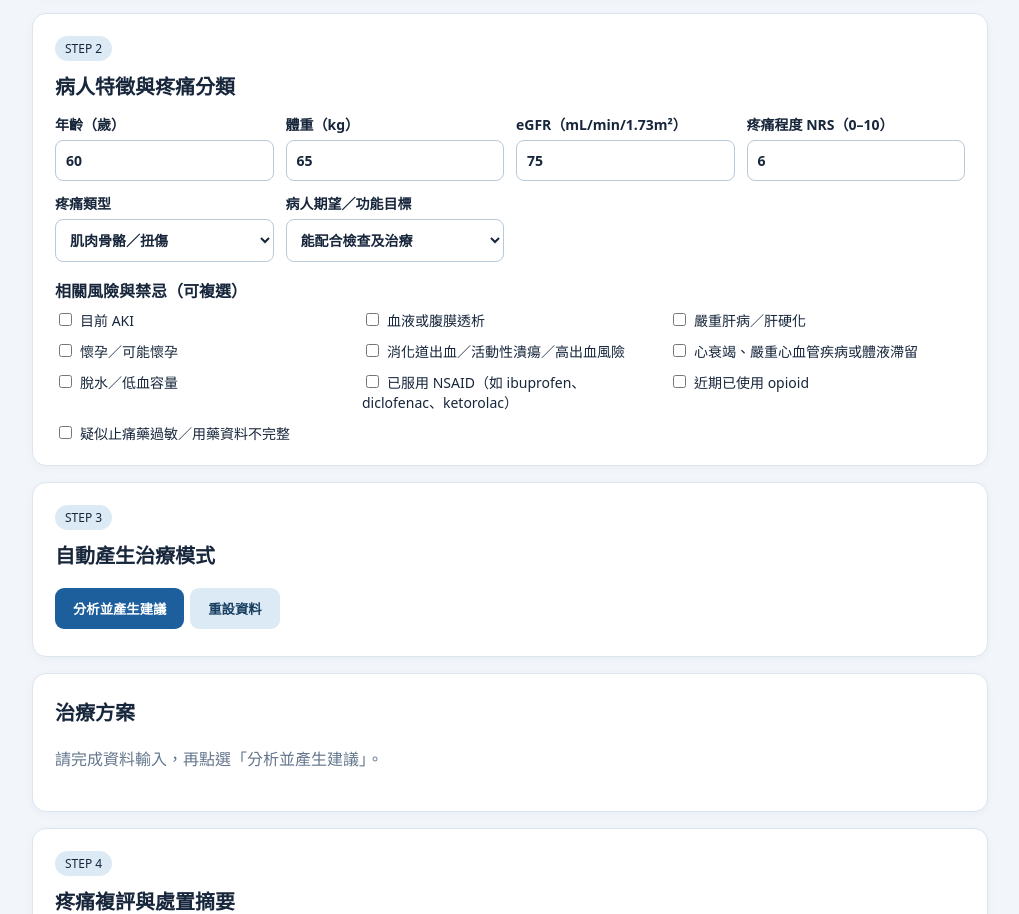
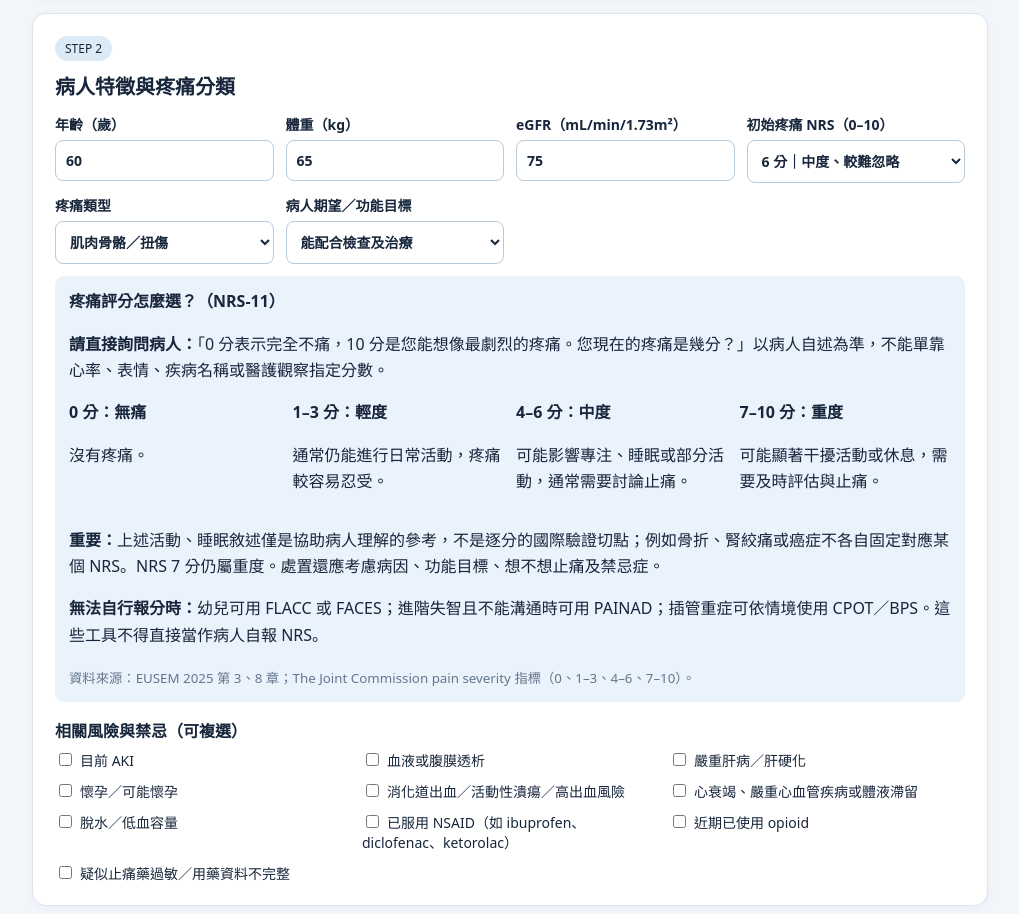
Before and after one commit to yht5582-source/pain, a plain HTML site: page index.html in a window 1280 px wide. Shown: the part 1020-1934 px from the top of the page, without its empty margins (130-1149 px from the left). Drawn offline with Linux system fonts and the light colour scheme.

Commit message:
Add patient-centered NRS anchors, severity guide and accessible dropdowns

```diff
--- a/index.html
+++ b/index.html
@@ -27,10 +27,20 @@
 <label class="field">年齡（歲）<input id="age" type="number" min="0" max="120" value="60"></label>
 <label class="field">體重（kg）<input id="weight" type="number" min="1" max="300" value="65"></label>
 <label class="field">eGFR（mL/min/1.73m²）<input id="egfr" type="number" min="0" max="150" value="75"></label>
-<label class="field">疼痛程度 NRS（0–10）<input id="nrs" type="number" min="0" max="10" value="6"></label>
+<label class="field">初始疼痛 NRS（0–10）<select id="nrs" aria-label="初始 NRS"><option value="0">0 分｜完全不痛</option><option value="1">1 分｜極輕微疼痛</option><option value="2">2 分｜輕微、可察覺</option><option value="3">3 分｜輕度、略感困擾</option><option value="4">4 分｜中度疼痛</option><option value="5">5 分｜中度疼痛</option><option value="6" selected>6 分｜中度、較難忽略</option><option value="7">7 分｜重度疼痛</option><option value="8">8 分｜重度疼痛</option><option value="9">9 分｜極重度疼痛</option><option value="10">10 分｜可想像的最劇烈疼痛</option></select></label>
 <label class="field">疼痛類型<select id="cause"><option value="muscle">肌肉骨骼／扭傷</option><option value="fracture">骨折／創傷</option><option value="renal">腎絞痛／泌尿系統</option><option value="abdominal">腹痛（原因待查）</option><option value="headache">頭痛</option><option value="neuropathic">神經病變性疼痛</option><option value="other">其他／不明</option></select></label>
 <label class="field">病人期望／功能目標<select id="goal"><option>能配合檢查及治療</option><option>能活動或行走</option><option>能休息及睡眠</option><option>疼痛明顯下降</option></select></label>
 </div>
+<div class="note" id="nrsGuide"><h3 style="margin-top:0">疼痛評分怎麼選？（NRS-11）</h3>
+<p><strong>請直接詢問病人：</strong>「0 分表示完全不痛，10 分是您能想像最劇烈的疼痛。您現在的疼痛是幾分？」以病人自述為準，不能單靠心率、表情、疾病名稱或醫護觀察指定分數。</p>
+<div class="grid">
+<div><strong>0 分：無痛</strong><p>沒有疼痛。</p></div>
+<div><strong>1–3 分：輕度</strong><p>通常仍能進行日常活動，疼痛較容易忍受。</p></div>
+<div><strong>4–6 分：中度</strong><p>可能影響專注、睡眠或部分活動，通常需要討論止痛。</p></div>
+<div><strong>7–10 分：重度</strong><p>可能顯著干擾活動或休息，需要及時評估與止痛。</p></div></div>
+<p><strong>重要：</strong>上述活動、睡眠敘述僅是協助病人理解的參考，不是逐分的國際驗證切點；例如骨折、腎絞痛或癌症不各自固定對應某個 NRS。NRS 7 分仍屬重度。處置還應考慮病因、功能目標、想不想止痛及禁忌症。</p>
+<p><strong>無法自行報分時：</strong>幼兒可用 FLACC 或 FACES；進階失智且不能溝通時可用 PAINAD；插管重症可依情境使用 CPOT／BPS。這些工具不得直接當作病人自報 NRS。</p>
+<small>資料來源：EUSEM 2025 第 3、8 章；The Joint Commission pain severity 指標（0、1–3、4–6、7–10）。</small></div>
 <h3>相關風險與禁忌（可複選）</h3><div class="checks">
 <label><input type="checkbox" id="aki">目前 AKI</label>
 <label><input type="checkbox" id="dialysis">血液或腹膜透析</label>
@@ -47,7 +57,7 @@
 </div>
 <section id="result" aria-live="polite"><h2>治療方案</h2><p class="muted">請完成資料輸入，再點選「分析並產生建議」。</p></section>
 <section class="input-area"><span class="step">STEP 4</span><h2>疼痛複評與處置摘要</h2>
-<div class="grid"><label class="field">複評 NRS<select id="repeat" aria-label="複評 NRS"><option value="">請選擇複評疼痛程度</option><option value="0">0 分｜無痛</option><option value="1">1 分｜輕度疼痛</option><option value="2">2 分｜輕度疼痛</option><option value="3">3 分｜輕度疼痛</option><option value="4">4 分｜中度疼痛</option><option value="5">5 分｜中度疼痛</option><option value="6">6 分｜中度疼痛</option><option value="7">7 分｜重度疼痛</option><option value="8">8 分｜重度疼痛</option><option value="9">9 分｜重度疼痛</option><option value="10">10 分｜重度疼痛</option></select></label><label class="field">處置備註<textarea id="notes" rows="2" placeholder="藥物、劑量、時間、生命徵象、是否不良反應"></textarea></label></div>
+<div class="grid"><label class="field">複評 NRS<select id="repeat" aria-label="複評 NRS"><option value="">請選擇複評疼痛程度</option><option value="0">0 分｜完全不痛</option><option value="1">1 分｜極輕微疼痛</option><option value="2">2 分｜輕微、可察覺</option><option value="3">3 分｜輕度、略感困擾</option><option value="4">4 分｜中度疼痛</option><option value="5">5 分｜中度疼痛</option><option value="6">6 分｜中度、較難忽略</option><option value="7">7 分｜重度疼痛</option><option value="8">8 分｜重度疼痛</option><option value="9">9 分｜極重度疼痛</option><option value="10">10 分｜可想像的最劇烈疼痛</option></select></label><label class="field">處置備註<textarea id="notes" rows="2" placeholder="藥物、劑量、時間、生命徵象、是否不良反應"></textarea></label></div>
 <button id="copy">複製治療摘要</button><button class="secondary" onclick="window.print()">列印</button>
 <div id="followup" class="note">未輸入複評疼痛分數。</div></section>
 <section><h2>文獻與使用原則</h2><p>本系統使用 EUSEM 2025 的初始評估、疼痛分層、CERTA 多模式止痛與複評原則；參考 ACEP 2020 非 opioid 優先與 NICE NG39 重大創傷止痛建議。藥物具各國核准差異，選用須符合當地仿單與院內規範。</p>
```
